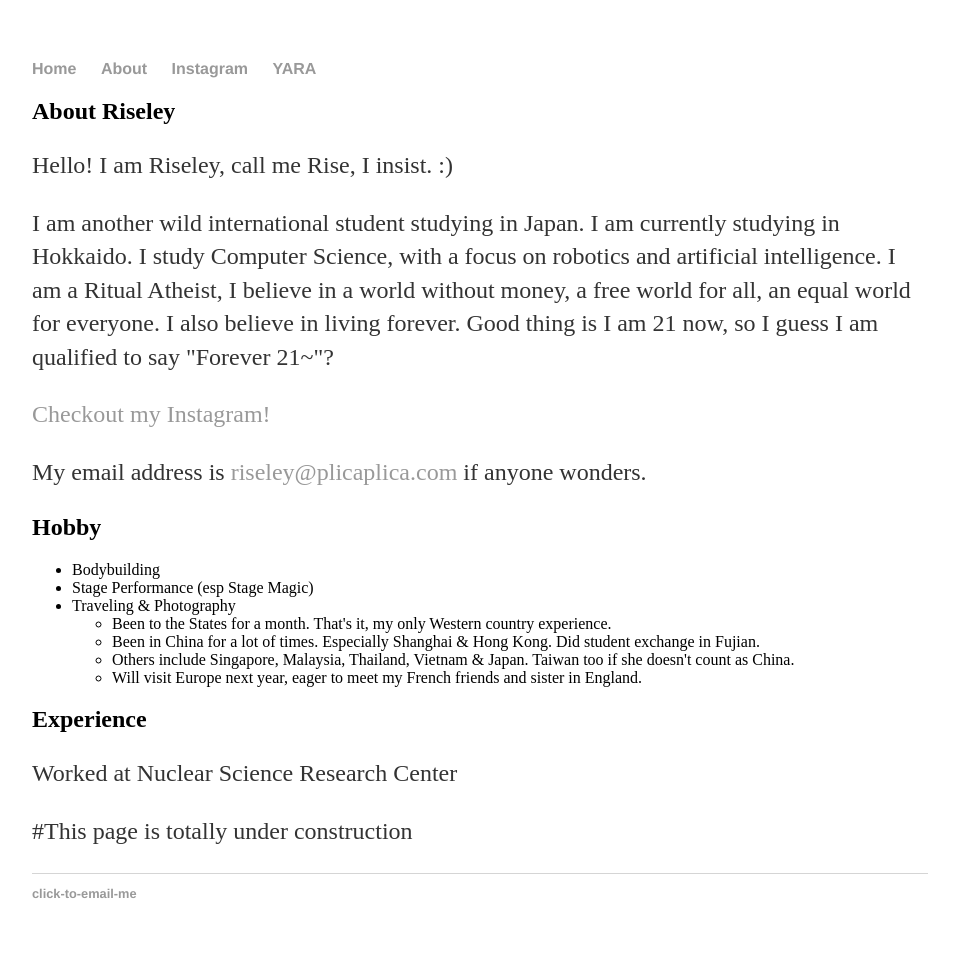
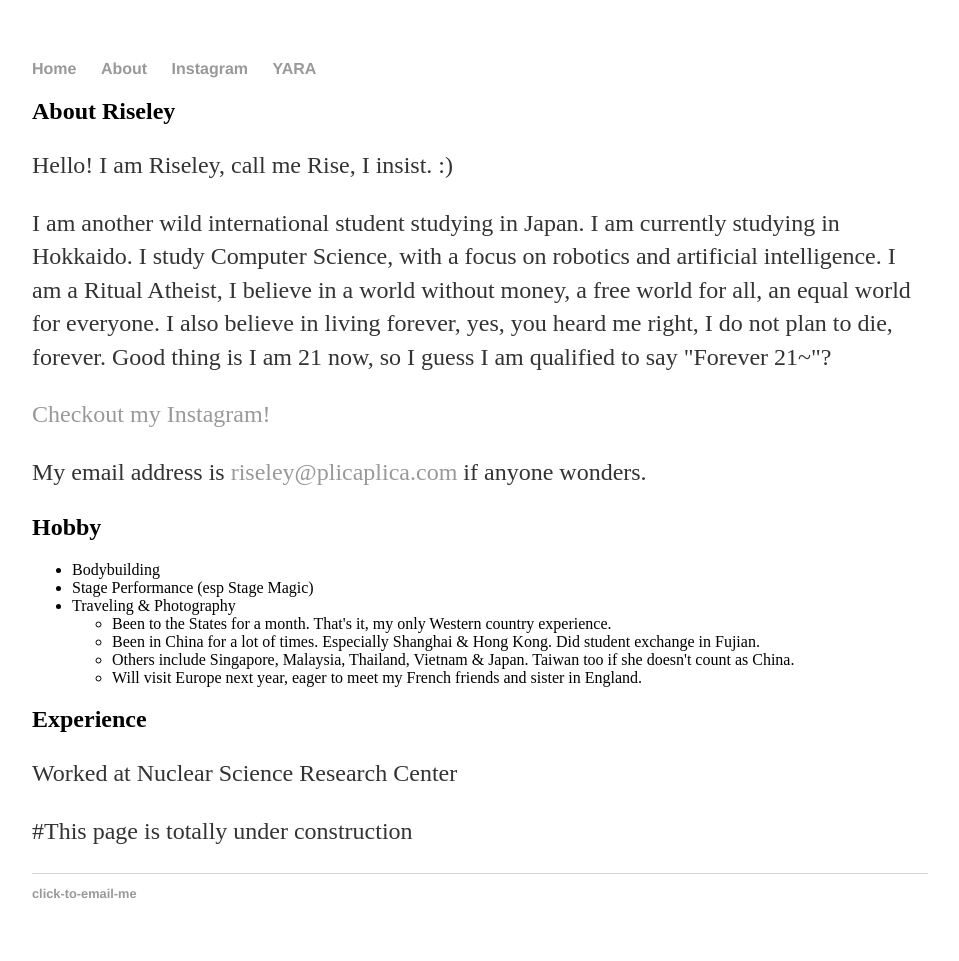
Before and after one commit to Eraol/riseley.github.io, a Jekyll site: the page built from about/index.html, in a window 1280 px wide. Shown: the whole page, without its empty margins (160-1119 px from the left). Built offline with Jekyll 4.4.1, drawn with Linux system fonts in a browser that asks for light colours.

Commit message:
Update index.html

```diff
--- a/about/index.html
+++ b/about/index.html
@@ -6,7 +6,7 @@ title: About Riseley
 
 	<p>Hello! I am Riseley, call me Rise, I insist. :)<p>
 
-	<p>I am another wild international student studying in Japan. I am currently studying in Hokkaido. I study Computer Science, with a focus on robotics and artificial intelligence. I am a Ritual Atheist, I believe in a world without money, a free world for all, an equal world for everyone. I also believe in living forever. Good thing is I am 21 now, so I guess I am qualified to say "Forever 21~"?<p>
+	<p>I am another wild international student studying in Japan. I am currently studying in Hokkaido. I study Computer Science, with a focus on robotics and artificial intelligence. I am a Ritual Atheist, I believe in a world without money, a free world for all, an equal world for everyone. I also believe in living forever, yes, you heard me right, I do not plan to die, forever. Good thing is I am 21 now, so I guess I am qualified to say "Forever 21~"?<p>
 
 	<p><a href="/instagram">Checkout my Instagram!</a><p>
 	<p>My email address is <a href="mailto:riseley@plicaplica.com">riseley@plicaplica.com</a> if anyone wonders.<p>
```
